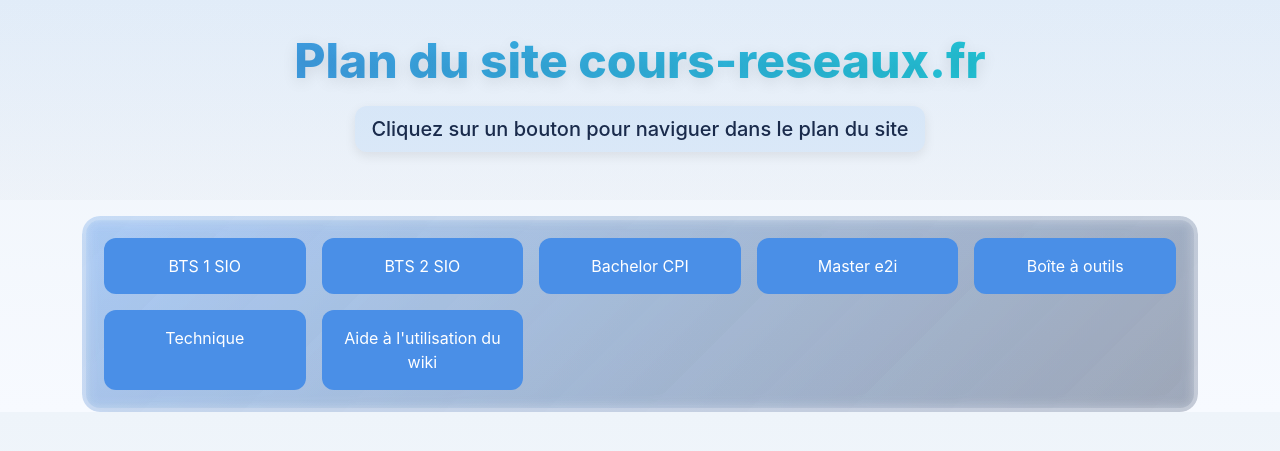
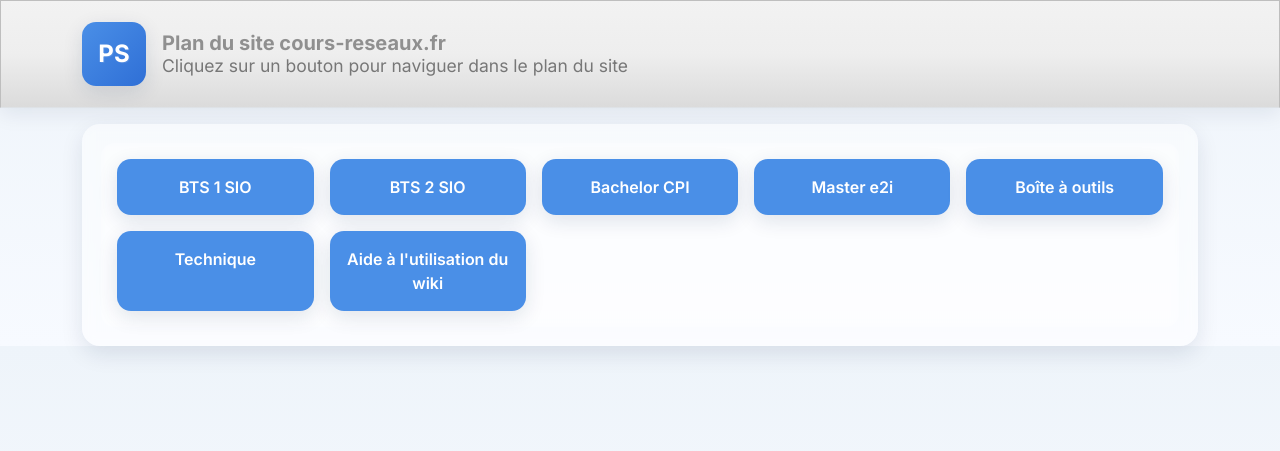
Before and after one commit to bertinstephane42/demo-hack, a PHP site: page /index/php/sitemap.php in a window 1280 px wide. Shown: the top 451 px of the page. Run offline with PHP 8.4, Linux system fonts and the light colour scheme; some libraries are stand-ins or nearby versions.

Commit message:
Add files via upload

```diff
--- a/index/php/sitemap.php
+++ b/index/php/sitemap.php
@@ -206,177 +206,207 @@ $siteMenu = [
 <head>
 <meta charset="UTF-8">
 <title>Plan du site cours-reseaux.fr</title>
-<link rel="stylesheet" href="https://cdn.jsdelivr.net/npm/bootstrap@5.3.3/dist/css/bootstrap.min.css">
+  <!-- Bootstraps (identiques au site d’origine) -->
+  <link rel="stylesheet"
+        href="https://cdn.jsdelivr.net/npm/bootstrap@5.3.2/dist/css/bootstrap.min.css">
+  <link rel="stylesheet"
+        href="https://cdn.jsdelivr.net/npm/bootswatch@5.3.2/dist/spacelab/bootstrap.min.css">
+
+  <!-- Google Fonts – Inter -->
+  <link rel="preconnect" href="https://fonts.gstatic.com" crossorigin>
+  <link href="https://fonts.googleapis.com/css2?family=Inter:wght@300;400;600;700&display=swap"
+        rel="stylesheet">
+
 <style>
+/* === Style parfaitement aligné avec cours-reseaux_homepage_v1 === */
+
 :root{
     --brand: #4a8fe7;
     --muted: #6c757d;
     --glass: rgba(255,255,255,0.06);
 }
-body{font-family: 'Inter', system-ui, -apple-system, 'Segoe UI', Roboto, 'Helvetica Neue', Arial; }
-body {
-    background: linear-gradient(
-        180deg,
-        #eef4fa 0%,
-        #f7faff 100%
-    );
-}
-.hero{padding:2rem; background: linear-gradient(180deg, rgba(74,143,231,0.08), rgba(10,29,66,0.02)); text-align:center;}
-.card-grid{display:grid; grid-template-columns:repeat(auto-fill,minmax(180px,1fr)); gap:1rem; margin-top:2rem;}
-.feature-card{padding:1rem; border-radius:12px; background:var(--brand); color:white; cursor:pointer; transition: transform .3s, box-shadow .3s; text-align:center;}
-.feature-card:hover{transform:translateY(-6px); box-shadow:0 8px 25px rgba(0,0,0,0.12);}
-.back-btn{margin-bottom:1rem;}
-.feature-card-disabled {
-    background: rgba(74,143,231,0.35); /* teinte plus claire mais toujours colorée */
-    color: #ffffff;                     /* texte blanc éclatant */
-    font-weight: 700;                   /* texte en gras */
-    cursor: default;
-    opacity: 0.95;                      /* légèrement transparent pour différencier */
-    pointer-events: none;               /* interdit tout clic */
-    box-shadow: 0 4px 15px rgba(0,0,0,0.08); /* subtile ombre pour garder effet carte */
-    transition: none;                   /* pas d'animation hover */
-    text-align: center;
-    padding: 1rem;
-    border-radius: 12px;
-}
-.hero h1 {
-    font-size: 3rem;
-    font-weight: 800;
-    background: linear-gradient(90deg, #4a8fe7, #18d1d1);
-    -webkit-background-clip: text;
-    -webkit-text-fill-color: transparent;
-    margin-bottom: 1rem;
-    text-shadow: 0 4px 15px rgba(0,0,0,0.1);
+
+body{
+    font-family: 'Inter', system-ui, -apple-system, 'Segoe UI', Roboto, 'Helvetica Neue', Arial;
+    background: linear-gradient(180deg, #eef4fa 0%, #f7faff 100%);
 }
 
-.hero p {
-    font-size: 1.25rem;
-    font-weight: 500;
-    color: #1a2b4c;
-    background: rgba(74,143,231,0.1);
-    display: inline-block;
-    padding: 0.5rem 1rem;
-    border-radius: 12px;
-    box-shadow: 0 4px 12px rgba(0,0,0,0.08);
+/* HERO identique au site d'origine */
+.hero{
+    padding:4rem 0;
+    background: linear-gradient(180deg, rgba(74,143,231,0.08), rgba(10,29,66,0.02));
+    text-align:center;
+}
+
+/* Titre centré mais style original conservé */
+.hero h1{
+    font-size:2.8rem;
+    font-weight:800;
+    color:#1a2b4c;
+}
+
+/* Sous-titre cohérent */
+.hero p{
+    font-size:1.2rem;
+    font-weight:500;
+    color:#2c3e55;
+    opacity:0.9;
+}
+
+/* GRID simple comme l'origine */
+.card-grid{
+    display:grid;
+    grid-template-columns:repeat(auto-fill,minmax(180px,1fr));
+    gap:1rem;
+}
+
+/* CARDS du style d'origine (pas de grands dégradés flashy) */
+.feature-card{
+    background:var(--brand);
+    border-radius:14px;
+    color:white;
+    padding:1rem;
+    cursor:pointer;
+    font-weight:600;
+    transition:transform .3s ease, box-shadow .3s ease;
+    box-shadow:0 6px 20px rgba(20,40,80,0.12);
+    text-align:center;
+}
+
+.feature-card:hover{
+    transform:translateY(-8px);
+    box-shadow:0 12px 30px rgba(30,70,120,0.12);
+}
+
+/* Version disabled, style cohérent */
+.feature-card-disabled{
+    background:rgba(74,143,231,0.35);
+    color:white;
+    border-radius:14px;
+    font-weight:600;
+    cursor:not-allowed;
+    opacity:.8;
+    text-align:center;
+}
+
+/* Cadre uniforme (on retire les effets néon/glass trop "futuristes") */
+.menu-frame-outer{
+    padding:1.2rem;
+    border-radius:18px;
+    background:rgba(255,255,255,0.45);
+    backdrop-filter:blur(6px);
+    box-shadow:0 8px 22px rgba(10,29,66,0.10);
+}
+
+.menu-frame{
+    background:rgba(255,255,255,0.04);
+    border-radius:14px;
+    padding:1rem;
+    backdrop-filter:blur(4px);
+}
+
+/* Bouton retour — homogène et simple */
+.back-btn {
+    padding:0.55rem 1.25rem;
+    font-size:1rem;
+    border-radius:12px;
+    background:var(--glass);
+    color:#1a2b4c;
+    border:none;
+    box-shadow:0 4px 12px rgba(10,29,66,0.08);
+    transition:all .25s ease;
+}
+
+.back-btn:hover{
+    transform:translateY(-3px);
+    background:var(--brand);
+    color:white;
+}
+/* === Floating background elements === */
+.float-bg {
+    position: absolute;
+    inset: 0;
+    pointer-events: none;
+    overflow: hidden;
+    z-index: 0;
+}
+
+.float-item {
+    position: absolute;
+    opacity: 0.12;
+    filter: blur(1px);
+    transform-origin: center;
     transition: transform 0.3s ease;
 }
 
-.hero p:hover {
-    transform: translateY(-3px);
-    box-shadow: 0 8px 20px rgba(0,0,0,0.12);
-}
-/* --- Cadre harmonisé au thème bleu -- */
-.menu-frame-outer{
-    border-radius:18px;
-    padding:4px;
-    background: linear-gradient(
-        135deg,
-        rgba(74,143,231,0.45) 0%,
-        rgba(74,143,231,0.25) 50%,
-        rgba(10,29,66,0.20) 100%
-    );
-    background-size: 200% 200%;
-    -webkit-mask: linear-gradient(#000 0 0);
-    box-shadow: 0 12px 40px rgba(10,29,66,0.10);
-    transition: transform .25s ease, box-shadow .25s ease;
-    will-change: transform, background-position;
-    overflow: hidden;
-    display: block;
-    animation: softShift 14s ease infinite;
+/* === Navbar style harmonisé avec le hero === */
+.navbar {
+    background: linear-gradient(180deg, rgba(74,143,231,0.08), rgba(10,29,66,0.02));
+    box-shadow: 0 6px 20px rgba(10,29,66,0.08);
+    border-bottom: none; /* supprimer bordure pour cohérence */
+    padding: 1rem 2rem;
 }
 
-/* Animation très légère et élégante */
-@keyframes softShift {
-    0%   { background-position: 0% 0%; }
-    50%  { background-position: 100% 100%; }
-    100% { background-position: 0% 0%; }
+.navbar-brand {
+    font-family: 'Inter', system-ui, -apple-system, 'Segoe UI', Roboto, 'Helvetica Neue', Arial;
+    color: #1a2b4c;
 }
 
-
-/* fond intérieur (plus sombre / glass) qui contient réellement les boutons */
-.menu-frame{
-    border-radius:14px;
-    padding:18px;
-    background: linear-gradient(180deg, rgba(255,255,255,0.02), rgba(10,29,66,0.02));
-    backdrop-filter: blur(6px);
-    -webkit-backdrop-filter: blur(6px);
-    box-shadow: inset 0 1px 0 rgba(255,255,255,0.02), 0 6px 18px rgba(10,29,66,0.04);
+.navbar-brand .logo-mark {
+    width: 64px;
+    height: 64px;
+    border-radius: 14px;
+    background: linear-gradient(135deg, #4a8fe7, #2f6fd6);
+    display: flex;
+    align-items: center;
+    justify-content: center;
+    color: white;
+    font-weight: 700;
+    font-size: 24px;
+    box-shadow: 0 6px 20px rgba(20,40,80,0.12);
 }
 
-/* légère interaction : agrandir le cadre au survol sans toucher aux boutons */
-.menu-frame-outer:hover{
-    transform: translateY(-4px);
-    box-shadow: 0 18px 60px rgba(10,29,66,0.12);
+/* Texte à côté du logo */
+.navbar-brand div {
+    line-height: 1.1;
 }
 
-/* animation du dégradé du liseré */
-@keyframes gradientShift {
-    0% { background-position: 0% 50%; }
-    50% { background-position: 100% 50%; }
-    100% { background-position: 0% 50%; }
+.navbar-brand div small {
+    font-weight: 400;
+    color: #6c757d;
 }
 
-/* ajustements : garder l'espacement card-grid cohérent à l'intérieur du cadre */
-.menu-frame .card-grid {
-    margin-top: 0; /* le padding du cadre gère l'espacement */
-    gap: 1rem;
-}
-
-/* si tu veux un liseré plus fin sur mobile */
-@media (max-width: 576px){
-    .menu-frame-outer{ padding:3px; border-radius:12px; }
-    .menu-frame{ padding:12px; border-radius:10px; }
-}
-.back-btn {
-    display: inline-block;
-    padding: 0.55rem 1.25rem;
-    font-size: 1rem;
-    font-weight: 600;
-    border-radius: 12px;
-    border: none;
-    cursor: pointer;
-
-    /* COULEURS cohérentes avec le thème */
-    background: linear-gradient(135deg, rgba(74,143,231,0.15), rgba(24,209,209,0.15));
-    color: #1a2b4c;
-
-    /* GLASS effect */
-    backdrop-filter: blur(6px);
-    -webkit-backdrop-filter: blur(6px);
-
-    /* Ombres identiques au style global */
-    box-shadow: 0 4px 12px rgba(10,29,66,0.08);
-
-    transition: all .25s ease;
-}
-
-/* HOVER : surbrillance comme les feature-cards */
-.back-btn:hover {
-    transform: translateY(-3px);
-    background: linear-gradient(135deg, #4a8fe7, #18d1d1);
-    color: white;
-    box-shadow: 0 12px 28px rgba(10,29,66,0.15);
-}
-
-/* Pressé */
-.back-btn:active {
-    transform: translateY(0px) scale(0.97);
-    box-shadow: 0 4px 12px rgba(10,29,66,0.07);
+/* Ajustement responsive */
+@media (max-width: 768px){
+    .navbar-brand div {
+        display: none;
+    }
 }
 </style>
 </head>
 <body>
-<div class="hero">
-    <h1>Plan du site cours-reseaux.fr</h1>
-    <p>Cliquez sur un bouton pour naviguer dans le plan du site</p>
-</div>
+<nav class="navbar navbar-expand-lg navbar-light bg-light border-bottom">
+  <div class="container d-flex align-items-center justify-content-between">
+    <!-- Logo + texte regroupés dans le lien -->
+    <a class="navbar-brand d-flex align-items-center gap-3" href="/">
+      <span class="logo-mark position-relative">
+        PS
+        <div id="tux-popup"></div>
+      </span>
+      <div class="d-none d-md-block">
+        <div style="font-weight:700">Plan du site cours-reseaux.fr</div>
+        <small class="text-muted">Cliquez sur un bouton pour naviguer dans le plan du site</small>
+      </div>
+    </a>
+  </div>
+</nav>
 <div class="container mt-3">
     <button class="back-btn" id="backBtn" style="display:none;">← Retour</button>
 
     <!-- cadre externe avec liseré animé -->
     <div class="menu-frame-outer mt-3">
         <!-- fond interne doux -->
-        <div class="menu-frame">
+        <div class="menu-frame glass-panel">
             <div id="menuContainer" class="card-grid">
             </div>
         </div>
```
